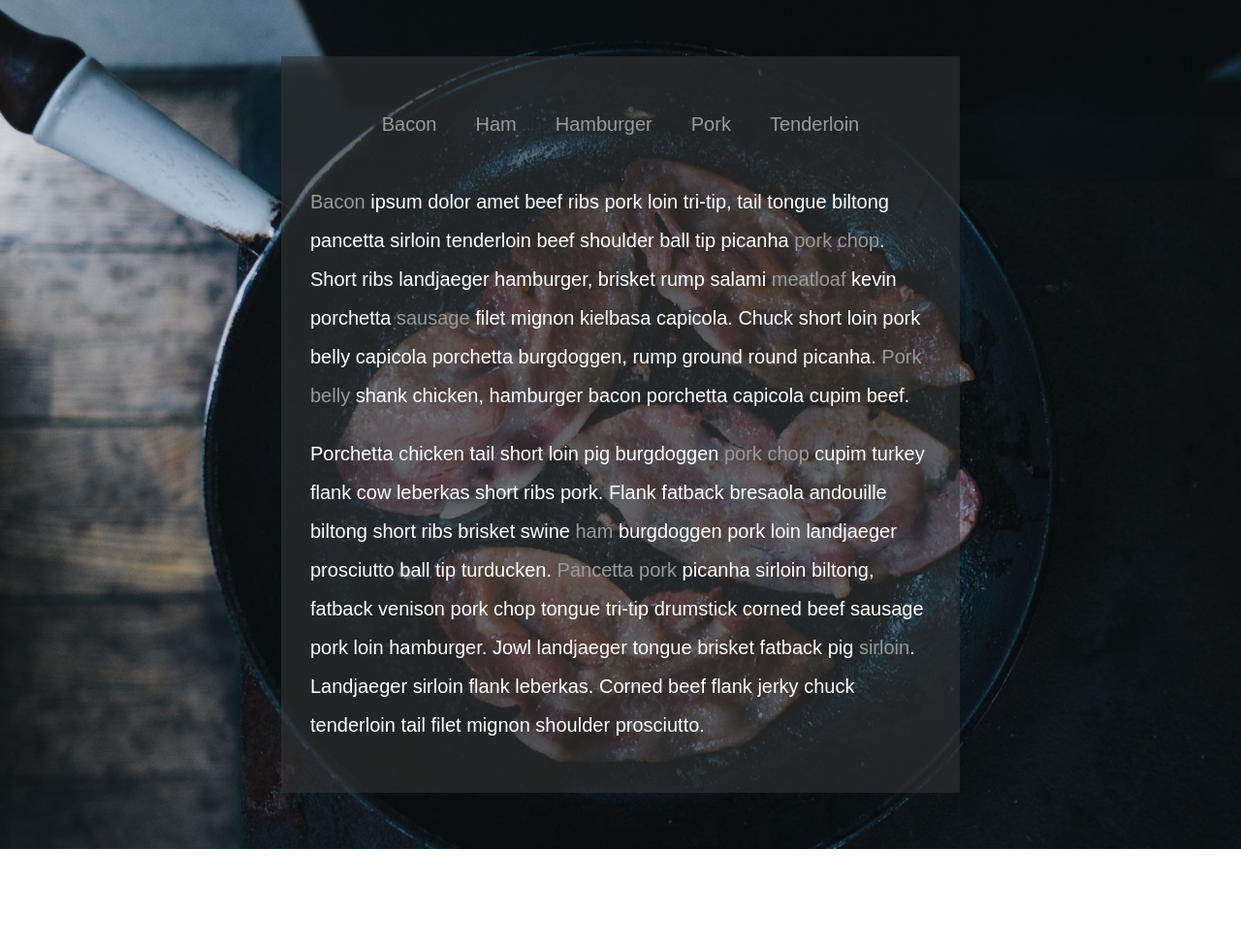
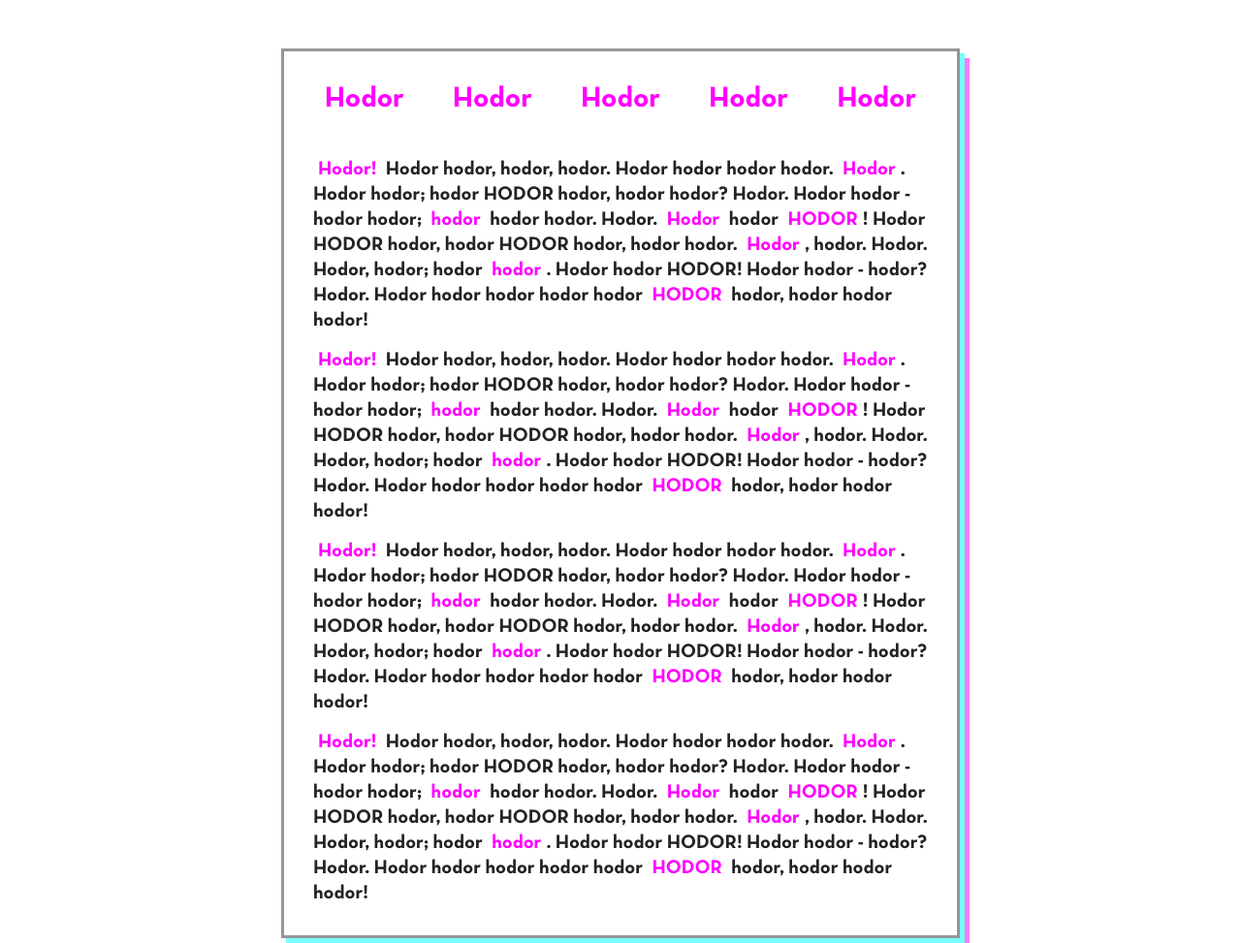
Before and after one commit to vanillaSlice/JavaScript30, a plain HTML site: page 22 - Follow Along Link Highlighter/index.html in a window 1280 px wide. Shown: the top 973 px of the page at 97% size. Before the commit the page ends 876 px from the top, so only its background shows below. Drawn offline with Linux system fonts and the light colour scheme.

Commit message:
And yet more re-styling!

```diff
--- a/15 - LocalStorage/main.css
+++ b/15 - LocalStorage/main.css
@@ -1,12 +1,7 @@
-html {
-  font-size: 62.5%;
-}
-
+@import url('../base.css');
 body {
-  background: url('./background.jpg') center no-repeat;
-  background-size: cover;
-  min-height: 100%;
-  min-height: 100vh;
+  background: rgb(0, 255, 255);
+  font-size: 2rem;
   display: -webkit-box;
   display: -ms-flexbox;
   display: flex;
@@ -16,50 +11,31 @@ body {
   -webkit-box-align: center;
   -ms-flex-align: center;
   align-items: center;
-  text-align: center;
-  font-family: 'Futura', 'Trebuchet MS', 'Arial', sans-serif;
-  font-size: 1.6rem;
-}
-
-* {
-  -webkit-box-sizing: border-box;
-  box-sizing: border-box;
-}
-
-svg {
-  fill: #fff;
-  background: rgba(0, 0, 0, 0.1);
-  padding: 2rem;
-  border-radius: 50%;
-  width: 20rem;
-  margin-bottom: 5rem;
+  min-height: 100%;
+  min-height: 100vh;
+  color: rgb(34, 35, 36);
 }
 
 .wrapper {
   padding: 2rem;
   max-width: 35rem;
-  background: rgba(255, 255, 255, 0.95);
-  -webkit-box-shadow: 0 0 0 1rem rgba(0, 0, 0, 0.1);
-  box-shadow: 0 0 0 1rem rgba(0, 0, 0, 0.1);
+  background: white;
+  -webkit-box-shadow: 0.4rem 0.4rem 0 rgba(255, 0, 255, 0.6);
+  box-shadow: 0.4rem 0.4rem 0 rgba(255, 0, 255, 0.6);
 }
 
-h2 {
+h1 {
   text-align: center;
-  margin: 0;
-  font-weight: 200;
 }
 
 .items {
-  margin: 0;
-  padding: 0;
   text-align: left;
   list-style: none;
 }
 
 .items li {
-  border-bottom: 0.1rem solid rgba(0, 0, 0, 0.2);
+  border-bottom: 0.1rem solid rgb(150, 150, 150);
   padding: 1rem 0;
-  font-weight: 100;
   display: -webkit-box;
   display: -ms-flexbox;
   display: flex;
@@ -97,5 +73,6 @@ h2 {
 .edit-items input {
   padding: 1rem;
   outline: 0;
-  border: 0.1rem solid rgba(0, 0, 0, 0.1);
+  border: 0.1rem solid rgb(150, 150, 150);
+  color: inherit;
 }
--- a/15 - LocalStorage/main.js
+++ b/15 - LocalStorage/main.js
@@ -9,6 +9,11 @@ window.addEventListener('load', () => {
   const uncheckAll = document.querySelector('[name="uncheck-all"]');
   const addItems = document.querySelector('.add-items');
   const itemsList = document.querySelector('.items');
+
+  /*
+   * Properties
+   */
+
   const items = JSON.parse(localStorage.getItem('items')) || [];
 
   /*
--- a/21 - Geolocation/main.css
+++ b/21 - Geolocation/main.css
@@ -1,11 +1,7 @@
-html {
-  font-size: 62.5%;
-}
-
+@import url('../base.css');
 body {
-  background: url('./background.jpg') center no-repeat;
-  background-size: cover;
-  background-attachment: fixed;
+  background-color: white;
+  color: rgb(34, 35, 36);
   min-height: 100%;
   min-height: 100vh;
   display: -webkit-box;
@@ -22,14 +18,7 @@ body {
   -ms-flex-direction: column;
   flex-direction: column;
   text-align: center;
-  font-family: sans-serif;
-  color: #fff;
   font-size: 5rem;
-}
-
-* {
-  -webkit-box-sizing: border-box;
-  box-sizing: border-box;
 }
 
 .arrow {
@@ -43,8 +32,15 @@ body {
   margin: 1.6rem;
 }
 
+svg {
+  border-radius: 50%;
+  -webkit-box-shadow: 0 0 0 0.4rem rgb(120, 255, 255), 0 0 0 0.8rem rgb(255, 120, 255);
+  box-shadow: 0 0 0 0.4rem rgb(120, 255, 255), 0 0 0 0.8rem rgb(255, 120, 255);
+}
+
 p {
   margin: 1rem;
+  text-shadow: 0.2rem 0.2rem rgb(120, 255, 255), 0.4rem 0.4rem rgb(255, 120, 255);
 }
 
 .units {
--- a/21 - Geolocation/main.js
+++ b/21 - Geolocation/main.js
@@ -1,4 +1,8 @@
 window.addEventListener('load', () => {
+
+  /*
+   * Elements
+   */
 
   const arrow = document.querySelector('.arrow');
   const speed = document.querySelector('.speed-value');
--- a/22 - Follow Along Link Highlighter/index.html
+++ b/22 - Follow Along Link Highlighter/index.html
@@ -6,7 +6,6 @@
   <meta name="viewport" content="width=device-width, initial-scale=1.0">
   <meta http-equiv="X-UA-Compatible" content="ie=edge">
   <title>Follow Along Link Highlighter</title>
-  <link rel="stylesheet" type="text/css" href="../reset.css">
   <link rel="stylesheet" type="text/css" href="./main.css">
 </head>
 
@@ -14,25 +13,38 @@
   <div class="container">
     <nav>
       <ul class="menu">
-        <li><a href="">Bacon</a></li>
-        <li><a href="">Ham</a></li>
-        <li><a href="">Hamburger</a></li>
-        <li><a href="">Pork</a></li>
-        <li><a href="">Tenderloin</a></li>
+        <li><a href="">Hodor</a></li>
+        <li><a href="">Hodor</a></li>
+        <li><a href="">Hodor</a></li>
+        <li><a href="">Hodor</a></li>
+        <li><a href="">Hodor</a></li>
       </ul>
     </nav>
     <div class="wrapper">
-      <p><a href="">Bacon</a> ipsum dolor amet beef ribs pork loin tri-tip, tail tongue biltong pancetta sirloin tenderloin
-        beef shoulder ball tip picanha <a href="">pork chop</a>. Short ribs landjaeger hamburger, brisket rump salami
-        <a href="">meatloaf</a> kevin porchetta <a href="">sausage</a> filet mignon kielbasa capicola. Chuck short loin pork
-        belly capicola porchetta burgdoggen, rump ground round picanha. <a href="">Pork belly</a> shank chicken, hamburger
-        bacon porchetta capicola cupim beef.
+      <p><a href="">Hodor!</a> Hodor hodor, hodor, hodor. Hodor hodor hodor hodor. <a href="">Hodor</a>. Hodor hodor; hodor
+        HODOR hodor, hodor hodor? Hodor. Hodor hodor - hodor hodor; <a href="">hodor</a> hodor hodor. Hodor.
+        <a href="">Hodor</a> hodor <a href="">HODOR</a>! Hodor HODOR hodor, hodor HODOR hodor, hodor hodor. <a href="">Hodor</a>,
+        hodor. Hodor. Hodor, hodor; hodor <a href="">hodor</a>. Hodor hodor HODOR! Hodor hodor - hodor? Hodor. Hodor hodor
+        hodor hodor hodor <a href="">HODOR</a> hodor, hodor hodor hodor!
       </p>
-      <p>Porchetta chicken tail short loin pig burgdoggen <a href="">pork chop</a> cupim turkey flank cow leberkas short ribs
-        pork. Flank fatback bresaola andouille biltong short ribs brisket swine <a href="">ham</a> burgdoggen pork loin landjaeger
-        prosciutto ball tip turducken. <a href="">Pancetta pork</a> picanha sirloin biltong, fatback venison pork chop tongue
-        tri-tip drumstick corned beef sausage pork loin hamburger. Jowl landjaeger tongue brisket fatback pig <a href="">sirloin</a>.
-        Landjaeger sirloin flank leberkas. Corned beef flank jerky chuck tenderloin tail filet mignon shoulder prosciutto.</p>
+      <p><a href="">Hodor!</a> Hodor hodor, hodor, hodor. Hodor hodor hodor hodor. <a href="">Hodor</a>. Hodor hodor; hodor
+        HODOR hodor, hodor hodor? Hodor. Hodor hodor - hodor hodor; <a href="">hodor</a> hodor hodor. Hodor.
+        <a href="">Hodor</a> hodor <a href="">HODOR</a>! Hodor HODOR hodor, hodor HODOR hodor, hodor hodor. <a href="">Hodor</a>,
+        hodor. Hodor. Hodor, hodor; hodor <a href="">hodor</a>. Hodor hodor HODOR! Hodor hodor - hodor? Hodor. Hodor hodor
+        hodor hodor hodor <a href="">HODOR</a> hodor, hodor hodor hodor!
+      </p>
+      <p><a href="">Hodor!</a> Hodor hodor, hodor, hodor. Hodor hodor hodor hodor. <a href="">Hodor</a>. Hodor hodor; hodor
+        HODOR hodor, hodor hodor? Hodor. Hodor hodor - hodor hodor; <a href="">hodor</a> hodor hodor. Hodor.
+        <a href="">Hodor</a> hodor <a href="">HODOR</a>! Hodor HODOR hodor, hodor HODOR hodor, hodor hodor. <a href="">Hodor</a>,
+        hodor. Hodor. Hodor, hodor; hodor <a href="">hodor</a>. Hodor hodor HODOR! Hodor hodor - hodor? Hodor. Hodor hodor
+        hodor hodor hodor <a href="">HODOR</a> hodor, hodor hodor hodor!
+      </p>
+      <p><a href="">Hodor!</a> Hodor hodor, hodor, hodor. Hodor hodor hodor hodor. <a href="">Hodor</a>. Hodor hodor; hodor
+        HODOR hodor, hodor hodor? Hodor. Hodor hodor - hodor hodor; <a href="">hodor</a> hodor hodor. Hodor.
+        <a href="">Hodor</a> hodor <a href="">HODOR</a>! Hodor HODOR hodor, hodor HODOR hodor, hodor hodor. <a href="">Hodor</a>,
+        hodor. Hodor. Hodor, hodor; hodor <a href="">hodor</a>. Hodor hodor HODOR! Hodor hodor - hodor? Hodor. Hodor hodor
+        hodor hodor hodor <a href="">HODOR</a> hodor, hodor hodor hodor!
+      </p>
     </div>
   </div>
   <script src="./main.js"></script>
--- a/22 - Follow Along Link Highlighter/main.css
+++ b/22 - Follow Along Link Highlighter/main.css
@@ -1,28 +1,18 @@
-html {
-  font-size: 62.5%;
-}
-
+@import url('../base.css');
 body {
-  font-family: sans-serif;
-  background: url('./background.jpg') center no-repeat;
-  background-size: cover;
-  background-attachment: fixed;
-  color: #fff;
+  background-color: white;
+  padding: 5rem 2rem;
+  color: rgb(34, 35, 36);
   font-size: 2rem;
-  line-height: 2;
-  padding: 5rem 2rem;
-}
-
-* {
-  -webkit-box-sizing: border-box;
-  box-sizing: border-box;
 }
 
 .container {
   margin: 0 auto;
   max-width: 70rem;
-  background-color: rgba(51, 51, 51, 0.6);
   padding: 3rem;
+  -webkit-box-shadow: 0.5rem 0.5rem rgb(120, 255, 255), 1rem 1rem rgb(255, 120, 255);
+  box-shadow: 0.5rem 0.5rem rgb(120, 255, 255), 1rem 1rem rgb(255, 120, 255);
+  border: 0.3rem solid rgb(150, 150, 150);
 }
 
 .wrapper {
@@ -31,7 +21,12 @@ body {
 
 a {
   text-decoration: none;
-  color: #999;
+  color: rgb(255, 0, 255);
+  padding: 0.5rem;
+}
+
+p {
+  margin-top: 1.5rem;
 }
 
 .menu {
@@ -47,14 +42,14 @@ a {
 }
 
 .menu a {
+  font-size: 3rem;
   margin: 0 2rem;
 }
 
 .highlight {
   -webkit-transition: all 0.2s;
   transition: all 0.2s;
-  background-color: #0070cc;
-  border-radius: 1rem;
+  background-color: rgb(120, 255, 255);
   position: absolute;
   top: 0;
   left: 0;
--- a/22 - Follow Along Link Highlighter/main.js
+++ b/22 - Follow Along Link Highlighter/main.js
@@ -8,6 +8,11 @@ window.addEventListener('load', () => {
   const highlight = document.createElement('span');
   highlight.classList.add('highlight');
   document.body.appendChild(highlight);
+
+  /*
+   * Properties
+   */
+
   let currentLink;
 
   /*
--- a/26 - Stripe Follow Along Nav/main.css
+++ b/26 - Stripe Follow Along Nav/main.css
@@ -1,42 +1,25 @@
-html {
-  -webkit-box-sizing: border-box;
-  box-sizing: border-box;
-  font-family: "Arial Rounded MT Bold", "Helvetica Rounded", Arial, sans-serif
-}
-
-*,
-*:before,
-*:after {
-  -webkit-box-sizing: inherit;
-  box-sizing: inherit;
-}
-
+@import url('../base.css');
 body {
-  margin: 0;
-  min-height: 100vh;
-  background: linear-gradient(45deg, hsla(340, 100%, 55%, 1) 0%, hsla(340, 100%, 55%, 0) 70%), linear-gradient(135deg, hsla(225, 95%, 50%, 1) 10%, hsla(225, 95%, 50%, 0) 80%), linear-gradient(225deg, hsla(140, 90%, 50%, 1) 10%, hsla(140, 90%, 50%, 0) 80%), linear-gradient(315deg, hsla(35, 95%, 55%, 1) 100%, hsla(35, 95%, 55%, 0) 70%);
-}
-
-h2 {
-  margin-top: 0;
-  padding-top: .8em;
+  background-color: rgb(102, 255, 255);
+  padding: 5rem 2rem;
+  color: rgb(34, 35, 36);
+  font-size: 2rem;
 }
 
 nav {
   position: relative;
-  -webkit-perspective: 600px;
-  perspective: 600px;
+  -webkit-perspective: 60rem;
+  perspective: 60rem;
 }
 
 .cool>li>a {
-  color: yellow;
+  color: white;
   text-decoration: none;
-  font-size: 20px;
   background: rgba(0, 0, 0, 0.2);
-  padding: 10px 20px;
+  padding: 1rem 2rem;
   display: inline-block;
-  margin: 20px;
-  border-radius: 5px;
+  margin: 2rem;
+  border-radius: 0.5rem;
 }
 
 nav ul {
@@ -65,13 +48,13 @@ nav ul {
   opacity: 0;
   position: absolute;
   overflow: hidden;
-  padding: 20px;
-  top: -20px;
-  border-radius: 2px;
+  padding: 2rem;
+  top: -2rem;
+  border-radius: 0.2rem;
   -webkit-transition: all 0.5s;
   transition: all 0.5s;
-  -webkit-transform: translateY(100px);
-  transform: translateY(100px);
+  -webkit-transform: translateY(10rem);
+  transform: translateY(10rem);
   will-change: opacity;
   display: none;
 }
@@ -85,13 +68,13 @@ nav ul {
 }
 
 .dropdownBackground {
-  width: 100px;
-  height: 100px;
+  width: 10rem;
+  height: 10rem;
   position: absolute;
-  background: #fff;
-  border-radius: 4px;
-  -webkit-box-shadow: 0 50px 100px rgba(50, 50, 93, .1), 0 15px 35px rgba(50, 50, 93, .15), 0 5px 15px rgba(0, 0, 0, .1);
-  box-shadow: 0 50px 100px rgba(50, 50, 93, .1), 0 15px 35px rgba(50, 50, 93, .15), 0 5px 15px rgba(0, 0, 0, .1);
+  background: white;
+  border-radius: 0.4rem;
+  -webkit-box-shadow: 0 5rem 10rem rgba(50, 50, 93, .1), 0 1.5rem 3.5rem rgba(50, 50, 93, .15), 0 0.5rem 1.5rem rgba(0, 0, 0, .1);
+  box-shadow: 0 5rem 10rem rgba(50, 50, 93, .1), 0 1.5rem 3.5rem rgba(50, 50, 93, .15), 0 0.5rem 1.5rem rgba(0, 0, 0, .1);
   -webkit-transition: all 0.3s, opacity 0.1s, -webkit-transform 0.2s;
   transition: all 0.3s, opacity 0.1s, -webkit-transform 0.2s;
   transition: all 0.3s, opacity 0.1s, transform 0.2s;
@@ -113,8 +96,8 @@ nav ul {
 
 .arrow {
   position: absolute;
-  width: 20px;
-  height: 20px;
+  width: 2rem;
+  height: 2rem;
   display: block;
   background: white;
   -webkit-transform: translateY(-50%) rotate(45deg);
@@ -122,7 +105,7 @@ nav ul {
 }
 
 .bio {
-  min-width: 500px;
+  min-width: 50rem;
   display: -webkit-box;
   display: -ms-flexbox;
   display: flex;
@@ -135,45 +118,29 @@ nav ul {
   line-height: 1.7;
 }
 
-.bio img {
-  float: left;
-  margin-right: 20px;
-}
-
 .courses {
-  min-width: 300px;
+  min-width: 30rem;
 }
 
 .courses li {
-  padding: 10px 0;
+  padding: 1rem 0;
   display: block;
-  border-bottom: 1px solid rgba(0, 0, 0, 0.2);
+  border-bottom: 0.1rem solid rgba(0, 0, 0, 0.2);
 }
 
 .dropdown a {
   text-decoration: none;
-  color: #ffc600;
+  color: rgb(255, 102, 255);
 }
 
 a.button {
-  background: black;
+  background: rgb(255, 102, 255);
   display: block;
-  padding: 10px;
+  padding: 1rem;
   color: white;
-  margin-bottom: 10px;
+  margin-top: 1rem;
 }
 
-
-/* Matches Twitter, TWITTER, twitter, tWitter, TWiTTeR... */
-
-.button[href*=twitter] {
-  background: #019FE9;
+.dropdown li:first-child a.button {
+  margin-top: 0;
 }
-
-.button[href*=facebook] {
-  background: #3B5998;
-}
-
-.button[href*=courses] {
-  background: #ffc600;
-}
--- a/27 - Click and Drag/main.css
+++ b/27 - Click and Drag/main.css
@@ -1,103 +1,77 @@
-html {
-  box-sizing: border-box;
-  background: url('https://source.unsplash.com/NFs6dRTBgaM/2000x2000') fixed;
-  background-size: cover;
-}
-
-*,
-*:before,
-*:after {
-  box-sizing: inherit;
-}
-
+@import url('../base.css');
 body {
+  min-height: 100%;
   min-height: 100vh;
+  display: -webkit-box;
+  display: -ms-flexbox;
   display: flex;
+  -webkit-box-pack: center;
+  -ms-flex-pack: center;
   justify-content: center;
+  -webkit-box-align: center;
+  -ms-flex-align: center;
   align-items: center;
-  font-family: sans-serif;
-  font-size: 20px;
-  margin: 0;
+  font-size: 2rem;
 }
 
 .items {
-  height: 800px;
-  padding: 100px;
+  height: 95%;
+  height: 95vh;
+  padding: 10rem;
   width: 100%;
-  border: 1px solid white;
   overflow-x: scroll;
   overflow-y: hidden;
   white-space: nowrap;
+  -webkit-user-select: none;
+  -moz-user-select: none;
+  -ms-user-select: none;
   user-select: none;
   cursor: pointer;
+  -webkit-transition: all 0.2s;
   transition: all 0.2s;
+  -webkit-transform: scale(0.98);
   transform: scale(0.98);
   will-change: transform;
   position: relative;
-  background: rgba(255, 255, 255, 0.1);
   font-size: 0;
-  perspective: 500px;
+  -webkit-perspective: 50rem;
+  perspective: 50rem;
 }
 
 .items.active {
-  background: rgba(255, 255, 255, 0.3);
   cursor: grabbing;
   cursor: -webkit-grabbing;
+  -webkit-transform: scale(1);
   transform: scale(1);
 }
 
 .item {
-  width: 200px;
-  height: calc(100% - 40px);
+  width: 20rem;
+  height: calc(100% - 4rem);
+  display: -webkit-inline-box;
+  display: -ms-inline-flexbox;
   display: inline-flex;
+  -webkit-box-align: center;
+  -ms-flex-align: center;
   align-items: center;
+  -webkit-box-pack: center;
+  -ms-flex-pack: center;
   justify-content: center;
-  font-size: 80px;
+  font-size: 8rem;
   font-weight: 100;
   color: rgba(0, 0, 0, 0.15);
-  box-shadow: inset 0 0 0 10px rgba(0, 0, 0, 0.15);
-}
-
-.item:nth-child(9n+1) {
-  background: dodgerblue;
-}
-
-.item:nth-child(9n+2) {
-  background: goldenrod;
-}
-
-.item:nth-child(9n+3) {
-  background: paleturquoise;
-}
-
-.item:nth-child(9n+4) {
-  background: gold;
-}
-
-.item:nth-child(9n+5) {
-  background: cadetblue;
-}
-
-.item:nth-child(9n+6) {
-  background: tomato;
-}
-
-.item:nth-child(9n+7) {
-  background: lightcoral;
-}
-
-.item:nth-child(9n+8) {
-  background: darkslateblue;
-}
-
-.item:nth-child(9n+9) {
-  background: rebeccapurple;
+  -webkit-box-shadow: inset 0 0 0 1rem rgba(0, 0, 0, 0.15);
+  box-shadow: inset 0 0 0 1rem rgba(0, 0, 0, 0.15);
 }
 
 .item:nth-child(even) {
+  -webkit-transform: scaleX(1.31) rotateY(40deg);
   transform: scaleX(1.31) rotateY(40deg);
+  background: rgb(120, 255, 255);
 }
 
 .item:nth-child(odd) {
+  -webkit-transform: scaleX(1.31) rotateY(-40deg);
   transform: scaleX(1.31) rotateY(-40deg);
+  background: rgb(255, 120, 255);
 }
--- a/30 - Whack A Mole/main.css
+++ b/30 - Whack A Mole/main.css
@@ -1,26 +1,11 @@
+@import url('../base.css');
 html {
-  box-sizing: border-box;
-  font-size: 10px;
-  background: #ffc600;
-}
-
-*,
-*:before,
-*:after {
-  box-sizing: inherit;
-}
-
-body {
-  padding: 0;
-  margin: 0;
-  font-family: 'Amatic SC', cursive;
+  background-color: rgb(255, 102, 255);
 }
 
 h1 {
   text-align: center;
-  font-size: 10rem;
-  line-height: 1;
-  margin-bottom: 0;
+  font-size: 7rem;
 }
 
 .score {
```
Also changed, not shown: 15 - LocalStorage/index.html (+1 -2 lines), 21 - Geolocation/index.html (+6 -7 lines), 26 - Stripe Follow Along Nav/index.html (+24 -25 lines), 27 - Click and Drag/index.html (+0 -1 lines), 27 - Click and Drag/main.js (+13 -0 lines), 30 - Whack A Mole/index.html (+0 -2 lines), 30 - Whack A Mole/main.js (+24 -3 lines).
